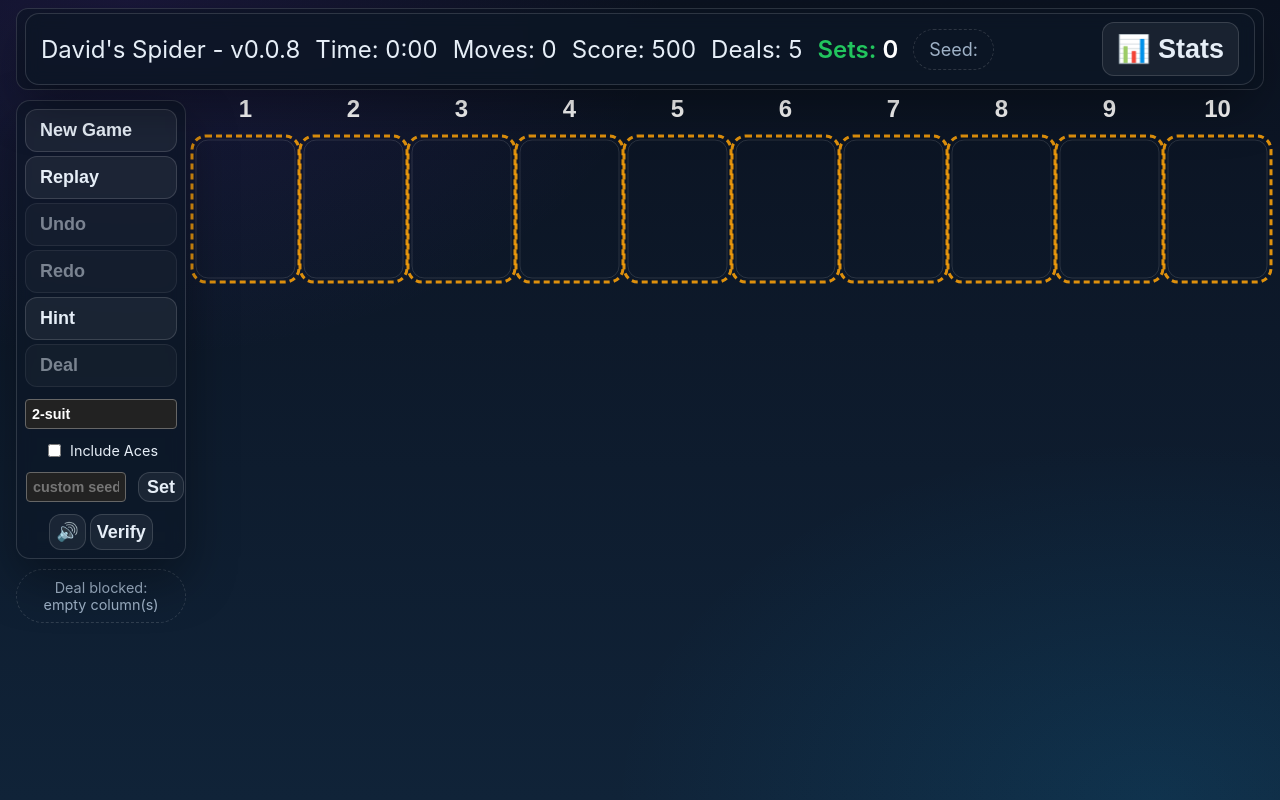
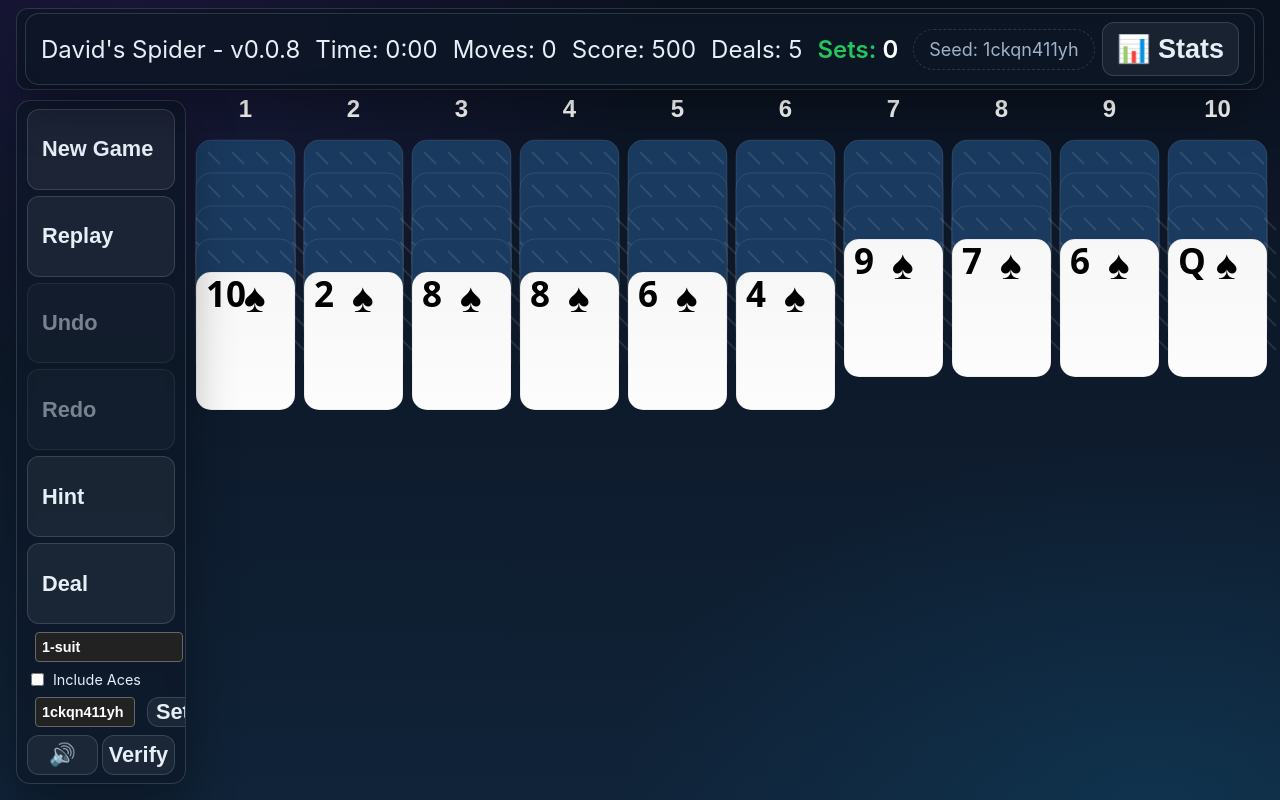
Before and after one commit to david-slimp/Spider, a website with bundled scripts: page index.html in a window 1280 px wide. Built offline with nearby package versions, Linux system fonts and the light colour scheme; files whose address does not match are found by name.

Commit message:
Release 0.0.9

```diff
--- a/index.html
+++ b/index.html
@@ -25,33 +25,39 @@
   </div>
 
   <div id="menu-bar">
-    <div class="card" style="padding: 8px; display: flex; flex-direction: column; gap: 4px;">
+    <div class="card menu-panel">
+      <div class="menu-actions">
         <button id="newBtn" title="N" style="width: 100%; text-align: left;">New Game</button>
         <button id="replayBtn" title="Replay seed" style="width: 100%; text-align: left;">Replay</button>
         <button id="undoBtn" title="U" style="width: 100%; text-align: left;">Undo</button>
         <button id="redoBtn" title="R" style="width: 100%; text-align: left;">Redo</button>
         <button id="hintBtn" title="H" style="width: 100%; text-align: left;">Hint</button>
-      <button id="dealBtn" title="D" style="width: 100%; text-align: left; margin-bottom: 8px;">Deal</button>
+        <button id="dealBtn" title="D" style="width: 100%; text-align: left;">Deal</button>
+      </div>
 
-      <select id="difficulty" style="width: 100%; margin-bottom: 8px; padding: 6px; font-size: 0.9em;">
+      <div class="menu-controls">
+        <select id="difficulty" style="width: 100%; padding: 6px; font-size: 0.9em;">
           <option value="1-suit">1-suit</option>
           <option value="2-suit" selected>2-suit</option>
           <option value="4-suit">4-suit</option>
         </select>
 
-      <label style="display: flex; align-items: center; gap: 6px; margin-bottom: 8px; font-size: 0.9em;">
+        <label style="display: flex; align-items: center; gap: 6px; font-size: 0.9em;">
           <input type="checkbox" id="includeAces">
           <span>Include Aces</span>
         </label>
 
-      <div style="display: flex; gap: 4px; margin-bottom: 8px;">
+        <div class="menu-seed-row">
           <input id="seedInput" type="text" placeholder="custom seed" style="flex: 1; padding: 6px; font-size: 0.9em;"/>
           <button id="setSeedBtn" style="padding: 0 8px;">Set</button>
         </div>
+      </div>
 
-      <div style="display: flex; gap: 4px;">
+      <div class="menu-footer">
+        <div class="menu-footer-row">
           <button id="muteBtn" style="flex: 1; padding: 6px;">🔊</button>
           <button id="verifyBtn" title="Check deck & invariants" style="flex: 1; padding: 6px;">Verify</button>
+        </div>
       </div>
     </div>
     <span id="dealReason" class="pill" style="display:none; margin-top: 6px; text-align: center; font-size: 0.9em;"></span>
--- a/package.json
+++ b/package.json
@@ -1,6 +1,6 @@
 {
   "name": "spider",
-  "version": "0.0.8",
+  "version": "0.0.9",
   "description": "",
   "main": "renderUI.js",
   "type": "module",
--- a/renderUI.js
+++ b/renderUI.js
@@ -561,3 +561,6 @@ if (window.__hudClockInterval) { clearInterval(window.__hudClockInterval); delet
 initStats();
 startTick();
 requestAnimationFrame(draw);
+// Auto-start a game using URL params (or defaults) so players see a layout immediately
+$('seedInput').value = init.seed || '';
+newGame({ difficulty: init.difficulty, seed: init.seed, includeAces: $('includeAces').checked });
--- a/style.css
+++ b/style.css
@@ -55,11 +55,14 @@ html,body {
   position: fixed;
   left: 16px;
   top: 100px;
+  bottom: 16px;
   width: 170px;
   display: flex;
   flex-direction: column;
   gap: 4px;
   z-index: 10;
+  max-height: calc(100vh - 116px);
+  overflow: visible;
 }
 
 .card {
@@ -73,9 +76,44 @@ html,body {
   box-shadow: var(--shadow);
   backdrop-filter: blur(8px);
 }
+.menu-panel {
+  flex: 1;
+  min-height: 0;
+  display: flex;
+  flex-direction: column;
+  gap: 8px;
+  align-items: stretch;
+  overflow: auto;
+}
+.menu-actions {
+  display: flex;
+  flex-direction: column;
+  gap: 6px;
+  flex: 1;
+  min-height: 0;
+}
+.menu-actions button {
+  flex: 1;
+  min-height: 40px;
+}
+.menu-controls,
+.menu-footer {
+  display: flex;
+  flex-direction: column;
+  gap: 8px;
+}
+.menu-seed-row,
+.menu-footer-row {
+  display: flex;
+  gap: 4px;
+}
 button,select,input[type="text"]{appearance:none;border:1px solid var(--border);background:rgba(255,255,255,.06);color:var(--text);padding:10px 14px;border-radius:12px;font-weight:600;cursor:pointer; font-size: 1.125em;}
 button:hover{transform:translateY(-1px)}
 button:disabled{opacity:.5;cursor:not-allowed}
+.menu-actions button,
+#menu-bar button {
+  font-size: 1.36125em; /* ~10% larger than prior bump (~20% over base) */
+}
 .pill{padding:9px 15px;border-radius:999px;border:1px dashed var(--border);font-size:18px;color:var(--muted)}
 #status{position:fixed;left:16px;right:16px;bottom:12px;display:flex;gap:12px;align-items:center;flex-wrap:wrap;z-index:10}
 #game {
```
Also changed, not shown: CHANGELOG.md. Lines whose indentation alone changed are shown as unchanged.
